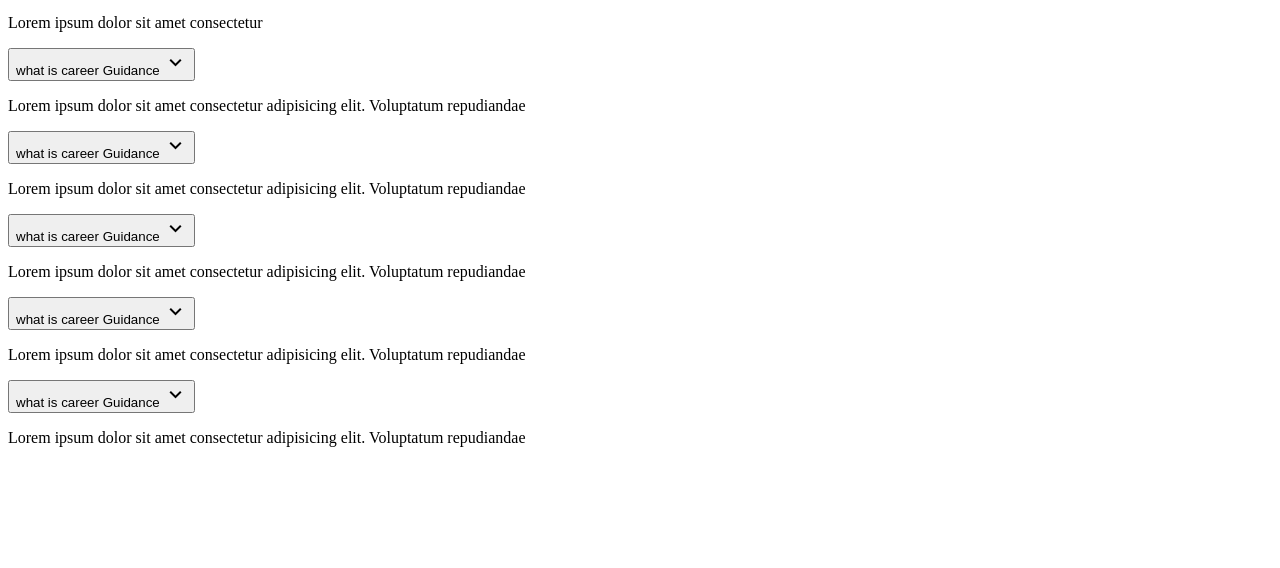
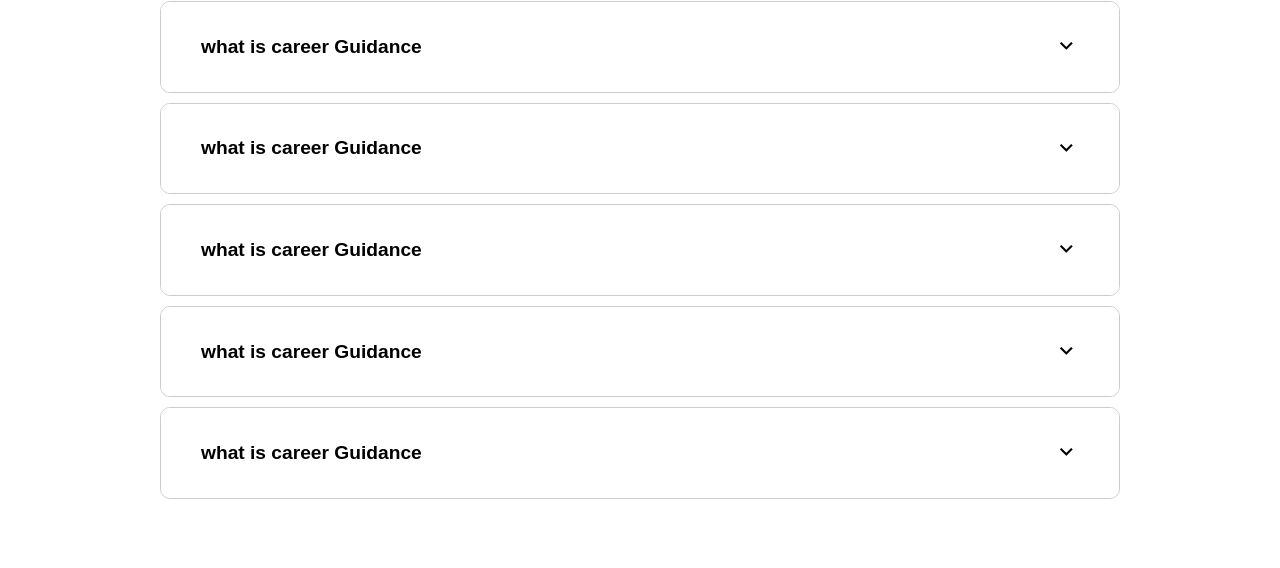
Before and after one commit to Kunalahlawat2003/career-guidance-webapp, a website: page faq.html in a window 1280 px wide. Shown: the part 232-800 px from the top of the page. Drawn offline with nearby package versions, Linux system fonts and the light colour scheme; the site is published under a folder, as on GitHub Pages, so addresses that start at the root find nothing.

Commit message:
Update faq.html

```diff
--- a/faq.html
+++ b/faq.html
@@ -4,7 +4,7 @@
     <meta charset="UTF-8">
     <meta name="viewport" content="width=device-width, initial-scale=1.0">
     <title>Document</title>
-    <link rel="stylesheet" href="/css/faq.css">
+    <link rel="stylesheet" href="css/faq.css">
     <link rel="preconnect" href="https://fonts.googleapis.com">
    <link rel="preconnect" href="https://fonts.gstatic.com" crossorigin>
    <link href="https://fonts.googleapis.com/css2?family=Russo+One&display=swap" rel="stylesheet">
```
